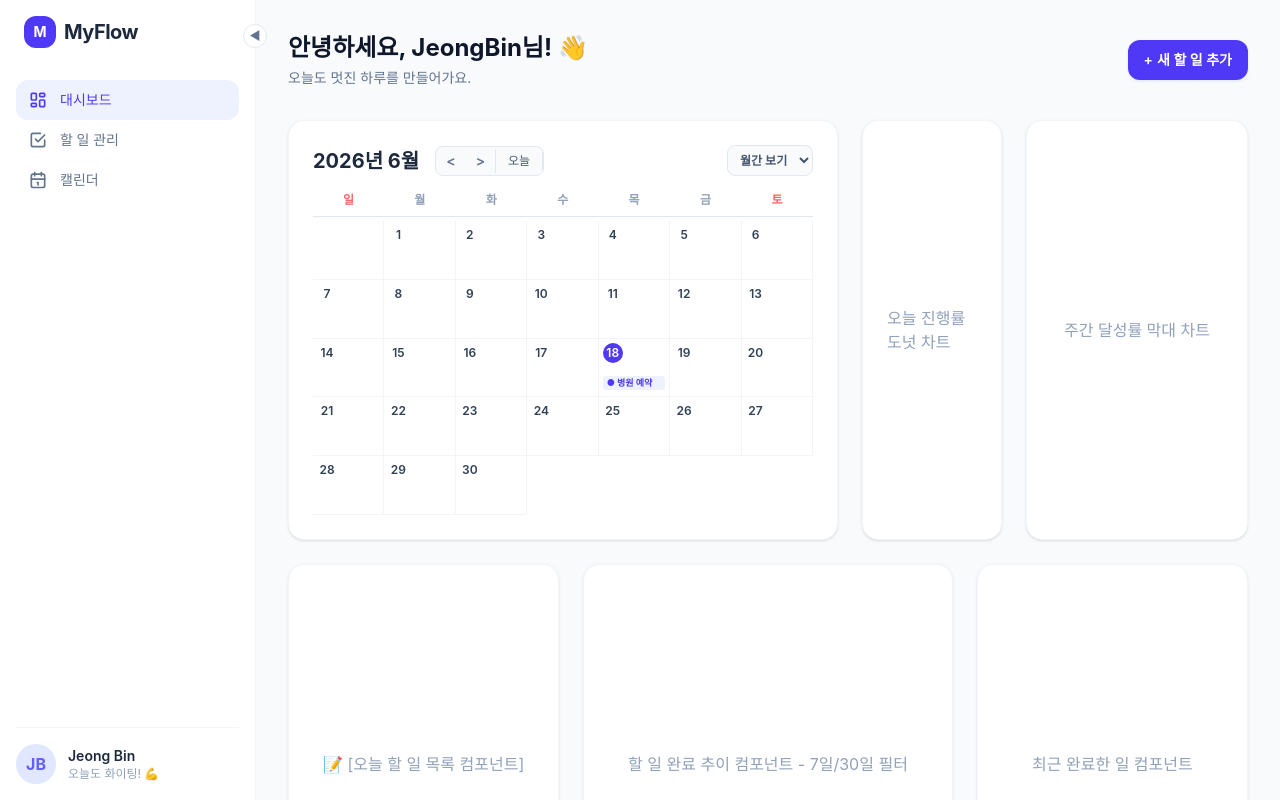
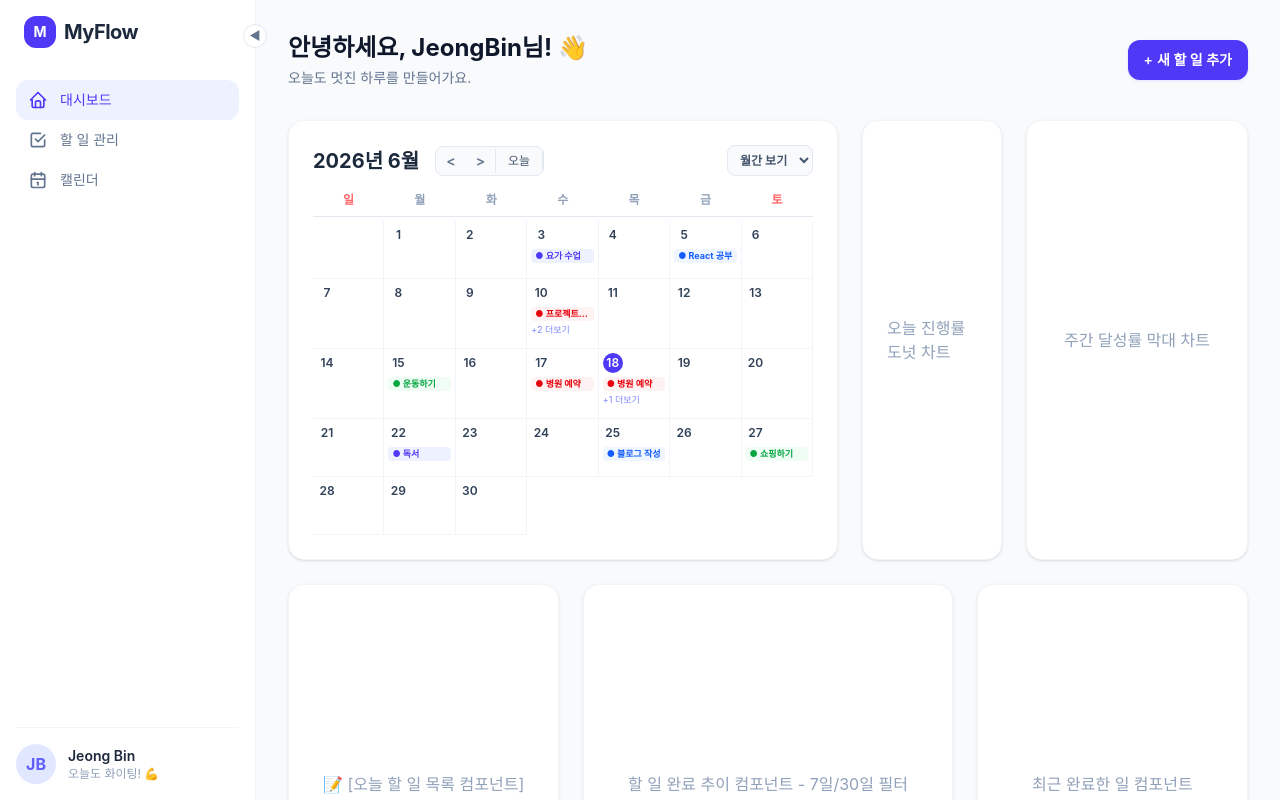
Before and after one commit to jeongbin-k/myflow, a React (Vite) app: page / in a window 1280 px wide. Built offline with nearby package versions, Linux system fonts and the light colour scheme.

Commit message:
feat: 캘린더 일정 과부하 방지(+N 더보기) UI 및 메뉴 내비게이션 연동

```diff
--- a/src/App.tsx
+++ b/src/App.tsx
@@ -14,18 +14,14 @@ import RecentlyDone from "./components/RecentlyDone";
 import Quotes from "./components/Quotes";
 
 import { useState } from "react";
-import {
-  IconLayoutDashboard,
-  IconCheckbox,
-  IconCalendar,
-} from "@tabler/icons-react";
+import { IconHome, IconCheckbox, IconCalendar } from "@tabler/icons-react";
 
 // 메뉴관리
 const menus = [
   {
     id: "dashboard",
     label: "대시보드",
-    icon: <IconLayoutDashboard size={20} />,
+    icon: <IconHome stroke={2} size={20} />,
   },
   { id: "tasks", label: "할 일 관리", icon: <IconCheckbox size={20} /> },
   { id: "calendar", label: "캘린더", icon: <IconCalendar size={20} /> },
@@ -126,7 +122,7 @@ export default function App() {
           {/* [1층]: 달력(2/4) + 도넛(1/4) + 막대(1/4) */}
           <div className="grid grid-cols-1 xl:grid-cols-12 gap-6">
             <div className="xl:col-span-7">
-              <MainCalendar />
+              <MainCalendar onNavigate={setCurrentMenu} />
             </div>
             <div className="xl:col-span-2">
               <ProgressDonut />
--- a/src/components/MainCalendar.tsx
+++ b/src/components/MainCalendar.tsx
@@ -1,49 +1,107 @@
 import { useState } from "react";
 
-export default function MainCalendar() {
-  // 1. 현재 사용자가 보고 있는 달력의 연도와 월 상태 관리
-  // (기준을 2026년 6월로 설정하여 시안 이미지와 똑같이 시작합니다)
+type Props = {
+  onNavigate: (menu: string) => void;
+};
+
+// 하드코딩 이벤트 데이터 (나중에 Supabase로 교체할 자리)
+const mockEvents: Record<string, { title: string; color: string }[]> = {
+  "2026-6-3": [
+    {
+      title: "요가 수업",
+      color: "text-indigo-600 bg-indigo-50 px-1 rounded-sm truncate",
+    },
+  ],
+  "2026-6-5": [
+    {
+      title: "React 공부",
+      color: " text-blue-600 bg-blue-50 px-1 rounded-sm truncate",
+    },
+  ],
+  "2026-6-10": [
+    {
+      title: "프로젝트 미팅",
+      color: " text-red-600 bg-red-50 px-1 rounded-sm truncate",
+    },
+    {
+      title: "팀 점심",
+      color: " text-green-600 bg-green-50 px-1 rounded-sm truncate",
+    },
+    {
+      title: "코드 리뷰",
+      color: " text-indigo-600 bg-indigo-50 px-1 rounded-sm truncate",
+    },
+  ],
+  "2026-6-15": [
+    {
+      title: "운동하기",
+      color: " text-green-600 bg-green-50 px-1 rounded-sm truncate",
+    },
+  ],
+  "2026-6-17": [
+    {
+      title: "병원 예약",
+      color: " text-red-600 bg-red-50 px-1 rounded-sm truncate",
+    },
+  ],
+  "2026-6-18": [
+    {
+      title: "병원 예약",
+      color: " text-red-600 bg-red-50 px-1 rounded-sm truncate",
+    },
+    {
+      title: "친구 만남",
+      color: " text-blue-600 bg-blue-50 px-1 rounded-sm truncate",
+    },
+  ],
+  "2026-6-22": [
+    {
+      title: "독서",
+      color: " text-indigo-600 bg-indigo-50 px-1 rounded-sm truncate",
+    },
+  ],
+  "2026-6-25": [
+    {
+      title: "블로그 작성",
+      color: " text-blue-600 bg-blue-50 px-1 rounded-sm truncate",
+    },
+  ],
+  "2026-6-27": [
+    {
+      title: "쇼핑하기",
+      color: "text-green-600 bg-green-50 px-1 rounded-sm truncate",
+    },
+  ],
+};
+
+export default function MainCalendar({ onNavigate }: Props) {
   const [currentYear, setCurrentYear] = useState(2026);
-  const [currentMonth, setCurrentMonth] = useState(6); // 1월 ~ 12월
-
-  // 월간, 주간
+  const [currentMonth, setCurrentMonth] = useState(6);
   const [viewType, setViewType] = useState("monthly");
 
-  // 2. 요일 헤더 데이터
   const weekdays = ["일", "월", "화", "수", "목", "금", "토"];
 
-  // [핵심 달력 알고리즘] 이번 달의 날짜들을 계산하는 함수
   const generateCalendarDays = () => {
-    // 자바스크립트 Date 객체는 월이 0부터 시작하므로 (Month - 1) 해줍니다.
     const firstDayOfMonth = new Date(currentYear, currentMonth - 1, 1);
-    const lastDayOfMonth = new Date(currentYear, currentMonth, 0); // 다음 달의 0번째 날 = 이번 달 마지막 날
+    const lastDayOfMonth = new Date(currentYear, currentMonth, 0);
 
-    const totalDays = lastDayOfMonth.getDate(); // 이번 달 총 일수
-    const startDayOfWeek = firstDayOfMonth.getDay(); // 이번 달 1일의 요일 인덱스
+    const totalDays = lastDayOfMonth.getDate();
+    const startDayOfWeek = firstDayOfMonth.getDay();
 
     const daysArray = [];
 
-    // 이전 달의 빈칸 채우기 (흐리게 표시하거나 비워둘 공간)
     for (let i = 0; i < startDayOfWeek; i++) {
       daysArray.push({ type: "prev", day: "" });
     }
-
-    // 이번 달의 진짜 날짜들 채우기
     for (let i = 1; i <= totalDays; i++) {
       daysArray.push({ type: "current", day: i });
     }
 
-    // 주간보기
     if (viewType === "weekly") {
-      // 18일(오늘 가정)이 달력 배열에서 몇 번째 인덱스에 있는지 찾습니다.
       const todayIdx = daysArray.findIndex(
         (item) => item.type === "current" && item.day === 18,
       );
-
-      // 달력은 7일씩 한 줄(Row)이므로, 오늘이 포함된 줄의 '시작 인덱스(일요일)'를 계산합니다.
       const startOfWeekIdx = Math.floor(todayIdx / 7) * 7;
-
-      // slice를 이용해 딱 그 주간의 7일만 잘라서 반환합니다!
       return daysArray.slice(startOfWeekIdx, startOfWeekIdx + 7);
     }
 
@@ -52,7 +110,6 @@ export default function MainCalendar() {
 
   const calendarDays = generateCalendarDays();
 
-  // 3. 월 이동 핸들러
   const handlePrevMonth = () => {
     if (currentMonth === 1) {
       setCurrentYear((prev) => prev - 1);
@@ -72,8 +129,8 @@ export default function MainCalendar() {
   };
 
   return (
-    <div className="w-full h-[420px] bg-white border border-slate-100 rounded-2xl p-6 shadow-sm flex flex-col justify-between">
-      {/* 🔝 상단 헤더 영역 (연도, 월, 이동 버튼) */}
+    <div className="w-full h-[440px] bg-white border border-slate-100 rounded-2xl p-6 shadow-sm flex flex-col justify-between">
+      {/* 상단 헤더 */}
       <div className="flex justify-between items-center mb-4 shrink-0">
         <div className="flex items-center gap-4">
           <h2 className="text-xl font-bold text-slate-800">
@@ -82,7 +139,7 @@ export default function MainCalendar() {
           <div className="flex items-center border border-slate-200 rounded-lg overflow-hidden bg-slate-50">
             <button
               onClick={handlePrevMonth}
-              className="px-2.5 py-1 text-slate-500 hover:bg-slate-200 text-sm font-semibold  transition-all"
+              className="px-2.5 py-1 text-slate-500 hover:bg-slate-200 text-sm font-semibold transition-all"
             >
               &lt;
             </button>
@@ -97,14 +154,13 @@ export default function MainCalendar() {
                 setCurrentYear(2026);
                 setCurrentMonth(6);
               }}
-              className="px-3 py-1 text-xs text-slate-600 border-x border-slate-200  font-medium "
+              className="px-3 py-1 text-xs text-slate-600 border-x border-slate-200 font-medium"
             >
               오늘
             </button>
           </div>
         </div>
 
-        {/* 월간/주간 보기 셀렉트 박스 */}
         <select
           value={viewType}
           onChange={(e) => setViewType(e.target.value)}
@@ -115,53 +171,73 @@ export default function MainCalendar() {
         </select>
       </div>
 
-      {/* 달력 격자판 영역 */}
+      {/* 달력 격자판 */}
       <div className="flex-1 flex flex-col justify-between">
-        {/* 요일 행 (7열 고정) */}
+        {/* 요일 헤더 */}
         <div className="grid grid-cols-7 text-center border-b border-slate-200 pb-2 text-xs font-semibold text-slate-400 tracking-wider">
           {weekdays.map((day, idx) => (
             <div
               key={idx}
-              className={`${day === "일" ? "text-red-400" : day === "토" ? "text-red-400" : ""}`}
+              className={`${day === "일" || day === "토" ? "text-red-400" : ""}`}
             >
               {day}
             </div>
           ))}
         </div>
 
-        {/* 날짜 판 (7열 그리드로 자동 줄바꿈) */}
+        {/* 날짜 판 */}
         <div className="grid grid-cols-7 flex-1 pt-1">
           {calendarDays.map((item, idx) => {
-            // 주말 색상 처리를 위한 인덱스 계산
             const isSunday = idx % 7 === 0;
             const isSaturday = idx % 7 === 6;
+            const isToday =
+              item.day === 18 && currentMonth === 6 && currentYear === 2026;
+
+            // 이 날짜의 이벤트 가져오기
+            const eventKey = `${currentYear}-${currentMonth}-${item.day}`;
+            const events =
+              item.type === "current" ? (mockEvents[eventKey] ?? []) : [];
+            const visibleEvents = events.slice(0, 1); // 1개만 표시
+            const hiddenCount = events.length - 1; // 나머지 개수
 
             return (
               <div
                 key={idx}
-                className="border-b border-r border-slate-100 p-1 flex flex-col justify-between items-start group min-h-[50px]"
+                className="border-b border-r border-slate-100 p-1 flex flex-col items-start min-h-[50px]"
               >
-                {/* 날짜 숫자 표시 */}
+                {/* 날짜 숫자 */}
                 <span
                   className={`text-xs font-semibold w-5 h-5 flex items-center justify-center rounded-full
                     ${item.type === "prev" ? "text-transparent" : "text-slate-700"}
                     ${item.type === "current" && isSunday ? "text-red-500" : ""}
                     ${item.type === "current" && isSaturday ? "text-indigo-500" : ""}
-                    ${item.day === 18 && currentMonth === 6 && currentYear === 2026 ? "bg-indigo-600 text-white!" : ""}
+                    ${isToday ? "bg-indigo-600 !text-white" : ""}
                   `}
                 >
                   {item.day}
                 </span>
 
-                {/*  여기가 나중에 스티커/배지(할 일 목록)가 들어갈 컴포넌트 자리 */}
-                <div className="w-full mt-1 min-h-[16px] flex flex-col gap-0.5">
-                  {item.day === 18 &&
-                    currentMonth === 6 &&
-                    currentYear === 2026 && (
-                      <div className="text-[9px] font-bold text-indigo-600 bg-indigo-50 px-1 rounded-sm truncate">
-                        ● 병원 예약
-                      </div>
-                    )}
+                {/* 이벤트 영역 */}
+                <div className="w-full mt-1 flex flex-col gap-0.5">
+                  {/* 1개만 표시 */}
+                  {visibleEvents.map((event, i) => (
+                    <div
+                      key={i}
+                      className={`text-[9px] font-bold px-1 rounded-sm truncate ${event.color}`}
+                    >
+                      ● {event.title}
+                    </div>
+                  ))}
+
+                  {/* +N 더보기 버튼 */}
+                  {hiddenCount > 0 && (
+                    <button
+                      onClick={() => onNavigate("calendar")}
+                      className="text-[9px] text-indigo-400 hover:text-indigo-600 text-left transition-colors"
+                    >
+                      +{hiddenCount} 더보기
+                    </button>
+                  )}
                 </div>
               </div>
             );
--- a/src/components/ProgressDonut.tsx
+++ b/src/components/ProgressDonut.tsx
@@ -1,6 +1,6 @@
 export default function ProgressDonut() {
   return (
-    <div className="bg-white border border-slate-100 rounded-2xl p-6 shadow-sm h-[420px] flex items-center justify-center text-slate-400">
+    <div className="bg-white border border-slate-100 rounded-2xl p-6 shadow-sm h-[440px] flex items-center justify-center text-slate-400">
       오늘 진행률 도넛 차트
     </div>
   );
--- a/src/components/WeeklyBar.tsx
+++ b/src/components/WeeklyBar.tsx
@@ -1,6 +1,6 @@
 export default function WeeklyBar() {
   return (
-    <div className="bg-white border border-slate-100 rounded-2xl p-6 shadow-sm h-[420px] flex items-center justify-center text-slate-400">
+    <div className="bg-white border border-slate-100 rounded-2xl p-6 shadow-sm h-[440px] flex items-center justify-center text-slate-400">
       주간 달성률 막대 차트
     </div>
   );
```
